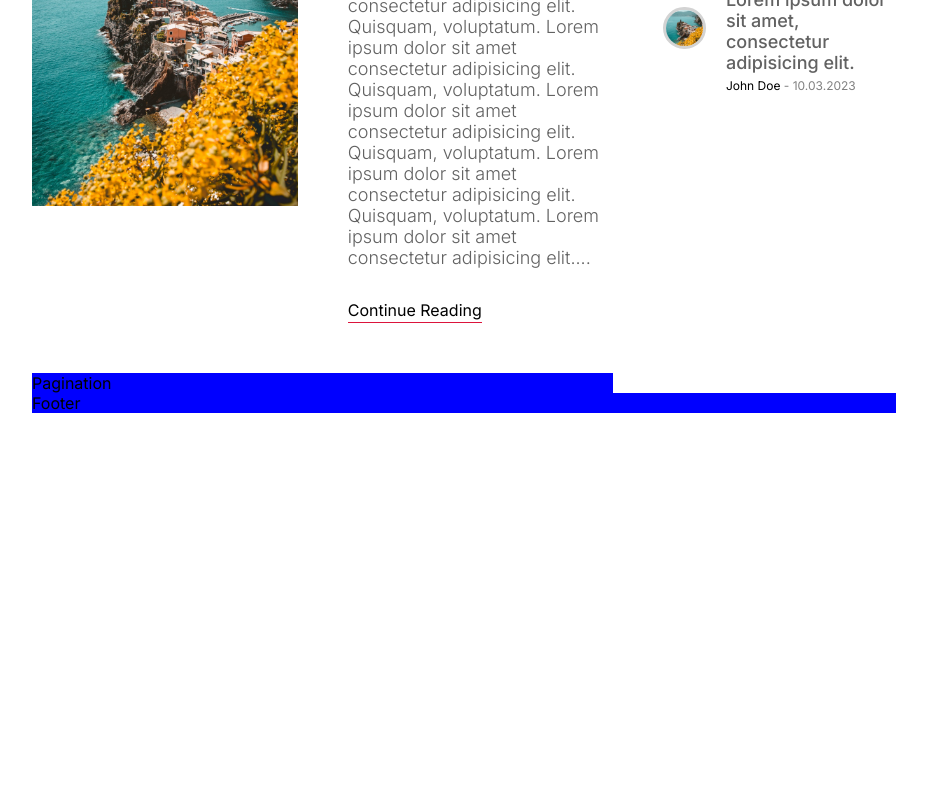
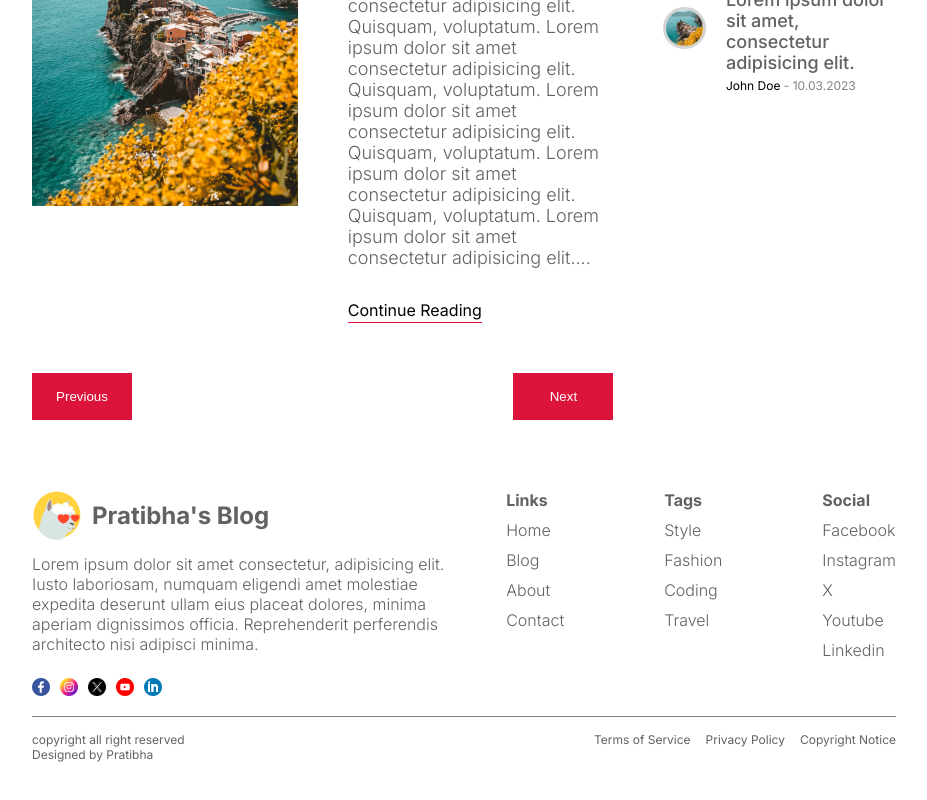
Before and after one commit to daspapan/Blog-App, a Next.js app: page / in a window 1280 px wide. Shown: the part 2941-3741 px from the top of the page, without its empty margins (176-1103 px from the left). Before the commit the page ends 3354 px from the top, so only its background shows below. Built offline with nearby package versions, Linux system fonts and the light colour scheme.

Commit message:
Footer component design

```diff
--- a/src/components/card/card.module.css
+++ b/src/components/card/card.module.css
@@ -43,3 +43,11 @@
     width: max-content;
     padding: 2px 0px ;
 }
+
+@media screen and (max-width:768px) {
+
+    .imageContainer  {
+        display: none;
+    }
+
+}
--- a/src/components/categoryList/categorylist.module.css
+++ b/src/components/categoryList/categorylist.module.css
@@ -11,7 +11,6 @@
     flex-wrap: wrap;
     justify-content: space-between;
     gap: 20px;
-
 }
 
 .category {
--- a/src/components/footer/Footer.jsx
+++ b/src/components/footer/Footer.jsx
@@ -1,9 +1,86 @@
 import React from 'react'
 import styles from './footer.module.css';
+import Image from 'next/image';
+import Link from 'next/link';
 
 const Footer = () => {
     return (
-        <div className={styles.container}>Footer</div>
+        <div className={styles.container}>
+
+            <div className={styles.footerContainer}>
+
+                <div className={styles.info}>
+
+                    <div className={styles.logo}>
+                        <Image src="/logo.png" alt="lama blog" width={50} height={50} />
+                        <h1 className={styles.logoText}>Pratibha's Blog</h1>
+                    </div>
+
+                    <p className={styles.desc}>
+                        Lorem ipsum dolor sit amet consectetur, adipisicing elit. Iusto laboriosam, numquam eligendi amet molestiae expedita deserunt ullam eius placeat dolores, minima aperiam dignissimos officia. Reprehenderit perferendis architecto nisi adipisci minima.
+                    </p>
+
+                    <div className={styles.icons}>
+
+                        <Image src="/facebook.png" alt="Facebook" width={18} height={18}/>
+                        <Image src="/instagram.png" alt="Instagram" width={18} height={18}/>
+                        <Image src="/x.png" alt="X" width={18} height={18}/>
+                        <Image src="/youtube.png" alt="YouTube" width={18} height={18}/>
+                        <Image src="/linkedin.png" alt="Linkedin" width={18} height={18}/>
+
+                    </div>
+
+                </div>
+
+                <div className={styles.links}>
+
+                    <div className={styles.list}>
+                        <span className={styles.listTitle}>Links</span>
+                        <Link href="/">Home</Link>
+                        <Link href="/">Blog</Link>
+                        <Link href="/">About</Link>
+                        <Link href="/">Contact</Link>
+                    </div>
+
+                    <div className={styles.list}>
+                        <span className={styles.listTitle}>Tags</span>
+                        <Link href="/">Style</Link>
+                        <Link href="/">Fashion</Link>
+                        <Link href="/">Coding</Link>
+                        <Link href="/">Travel</Link>
+                    </div>
+
+                    <div className={styles.list}>
+                        <span className={styles.listTitle}>Social</span>
+                        <Link href="/">Facebook</Link>
+                        <Link href="/">Instagram</Link>
+                        <Link href="/">X</Link>
+                        <Link href="/">Youtube</Link>
+                        <Link href="/">Linkedin</Link>
+                    </div>
+
+                </div>
+
+            </div>
+
+            <div className={styles.copyrightContainer}>
+
+                <div className={styles.right}>
+                    <p>copyright all right reserved</p>
+                    <p>Designed by Pratibha</p>
+                </div>
+
+
+
+                <div className={styles.term}>
+                    <Link href="/">Terms of Service</Link>
+                    <Link href="/">Privacy Policy</Link>
+                    <Link href="/">Copyright Notice</Link>
+                </div>
+
+            </div>
+
+        </div>
     )
 }
 
--- a/src/components/footer/footer.module.css
+++ b/src/components/footer/footer.module.css
@@ -1,3 +1,102 @@
 .container {
-    background-color: blue;
+    margin-top: 50px;
+    padding: 20px 0px;
+    color: var(--softTextColor);
 }
+
+.footerContainer {
+    display: flex;
+    justify-content: space-between;
+}
+
+
+.info {
+    flex: 1;
+    display: flex;
+    flex-direction: column;
+    gap: 14px;
+}
+
+.logo {
+    display: flex;
+    align-items: center;
+    gap: 10px;
+}
+
+.logoText {
+    font-size: 24px;
+}
+
+.desc {
+    font-weight: 300;
+}
+
+.icons {
+    margin-top: 10px;
+    display: flex;
+    gap: 10px;
+}
+
+.links {
+    flex: 1;
+    display: flex;
+    justify-content: flex-end;
+    gap: 100px;
+}
+
+.list {
+    display: flex;
+    flex-direction: column;
+    gap: 10px;
+    font-weight: 300;
+}
+
+.listTitle {
+    font-weight: bold;
+}
+
+.copyrightContainer {
+    border-top: 1px solid gray;
+    margin-top: 20px;
+    padding-top: 15px;
+    margin-bottom: 20px;
+    display: flex;
+    justify-content: space-between;
+    font-size: 12px;
+}
+
+.right {
+
+}
+
+.term {
+    display: flex;
+    gap: 15px;
+}
+
+@media screen and (max-width: 1024px) {
+    .links {
+        gap: 50px;
+    }
+}
+@media screen and (max-width: 768px) {
+    .footerContainer {
+        flex-direction: column;
+        gap: 50px;
+    }
+
+    .copyrightContainer {
+        flex-direction: column;
+        gap: 20px;
+    }
+
+    .links {
+        width: 100%;
+        justify-content: space-between;
+    }
+}
+@media screen and (max-width: 640px) {
+    .links {
+        font-size: 14px;
+    }
+}
--- a/src/components/menu/menu.module.css
+++ b/src/components/menu/menu.module.css
@@ -111,3 +111,9 @@
 .date {
     color: gray;
 }
+
+@media screen and (max-width:1024px) {
+    .container  {
+        display: none;
+    }
+}
--- a/src/components/pagination/Pagination.jsx
+++ b/src/components/pagination/Pagination.jsx
@@ -3,7 +3,10 @@ import styles from './pagination.module.css';
 
 const Pagination = () => {
     return (
-        <div className={styles.container}>Pagination</div>
+        <div className={styles.container}>
+            <button className={styles.button}>Previous</button>
+            <button className={styles.button}>Next</button>
+        </div>
     )
 }
 
--- a/src/components/pagination/pagination.module.css
+++ b/src/components/pagination/pagination.module.css
@@ -1,3 +1,18 @@
 .container {
-    background-color: blue;
+    display: flex;
+    justify-content: space-between;
 }
+
+.button {
+    width: 100px;
+    border: none;
+    padding: 16px;
+    background-color: crimson;
+    color: white;
+    cursor: pointer;
+}
+
+.button:disabled{
+    background-color: rgba(220, 20, 60, 0.473);
+    cursor: not-allowed;
+}
```
